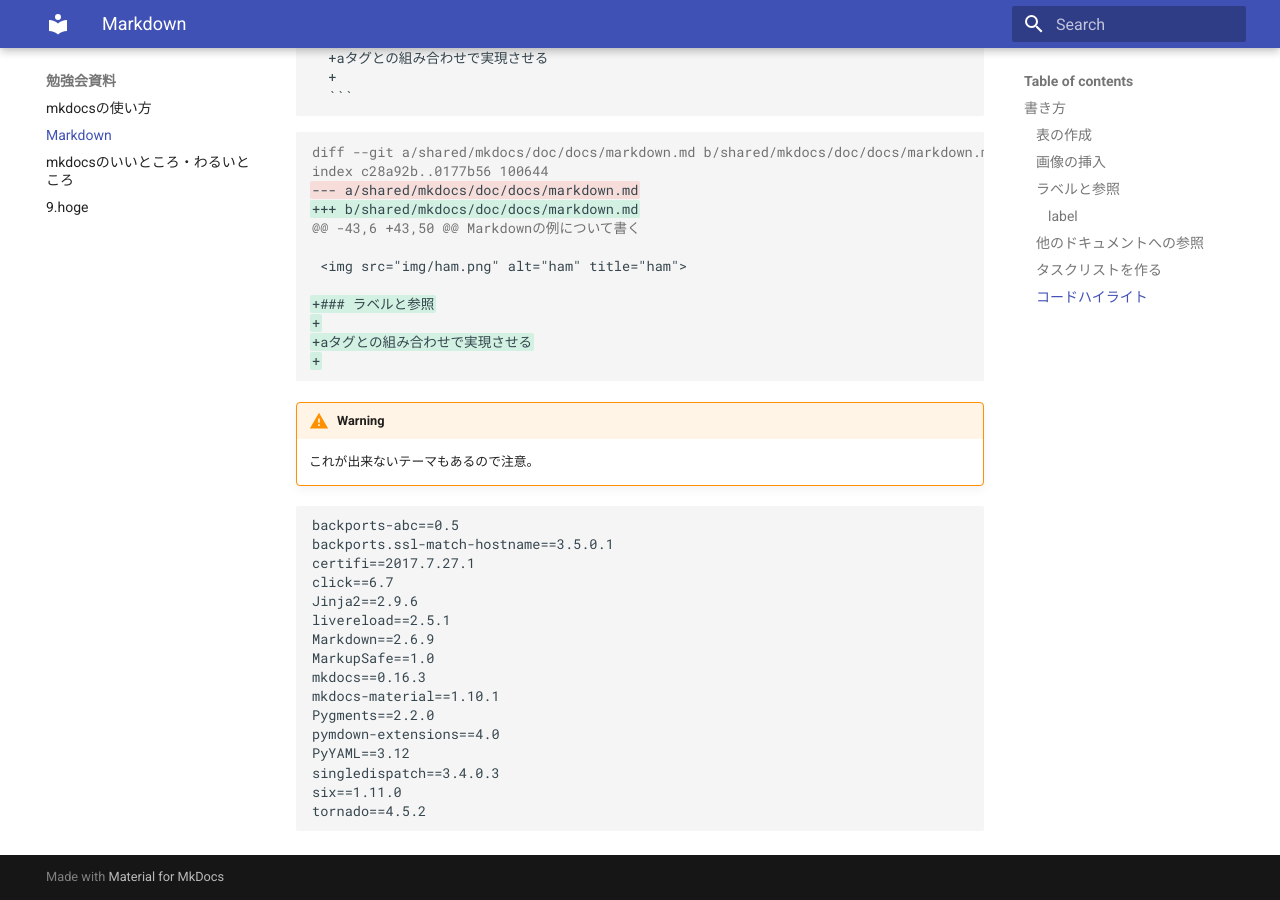
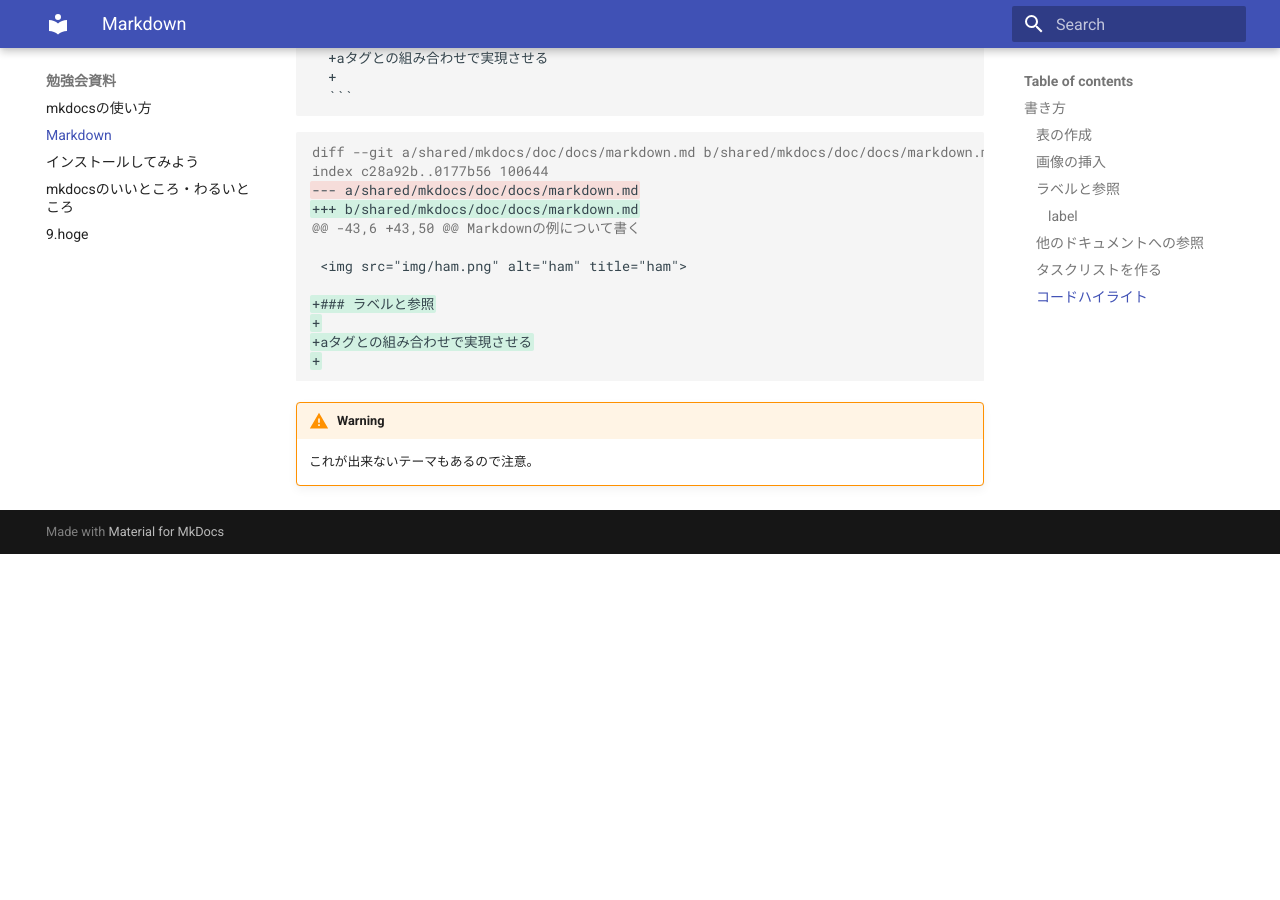
Before and after one commit to tsekino62/sphinx_mkdocs_provisioning, an MkDocs documentation site: the page built from shared/mkdocs/doc/docs/1.markdown.md, in a window 1280 px wide and 900 px high, scrolled down 2679 px. Built offline with MkDocs 1.6.1 and Material for MkDocs 9.7.7, drawn with Linux system fonts in a browser that asks for light colours; after the commit the page ends 3233 px from its top, so only the background shows below that.

Commit message:
add install

````diff
--- a/shared/mkdocs/doc/docs/1.markdown.md
+++ b/shared/mkdocs/doc/docs/1.markdown.md
@@ -127,25 +127,3 @@
 
 !!! warning
     これが出来ないテーマもあるので注意。
-
-
-
-
-```
-backports-abc==0.5
-backports.ssl-match-hostname==3.5.0.1
-certifi==2017.7.27.1
-click==6.7
-Jinja2==2.9.6
-livereload==2.5.1
-Markdown==2.6.9
-MarkupSafe==1.0
-mkdocs==0.16.3
-mkdocs-material==1.10.1
-Pygments==2.2.0
-pymdown-extensions==4.0
-PyYAML==3.12
-singledispatch==3.4.0.3
-six==1.11.0
-tornado==4.5.2
-```
--- /dev/null
+++ b/shared/mkdocs/doc/docs/2.install.md
@@ -0,0 +1,34 @@
+# インストールしてみよう
+
+### virtualenv環境を作る
+
+Sphinxのインストール時に `virtualenvwrapper` 入れている前提。
+
+1. `mkdocs` という名前でvirtualenvを作成
+
+    ```bash
+    mkvirtualenv --python=/usr/bin/python2.7 mkdocs
+    ```
+
+### インストールする
+
+1. pipでmkdocsのインストール
+
+    ```bash
+    pip install mkdocs
+    ```
+
+1. 今回使うテーマとかプラグインとか入れていく
+
+    ```bash
+    # materialテーマ
+    pip install mkdocs-material
+    # codehilite
+    pip install pygments
+    # markdown機能拡張ライブラリ
+    pip install pymdown-extensions
+    ```
+
+### 実際に使ってみる
+
+**デモ**
````
